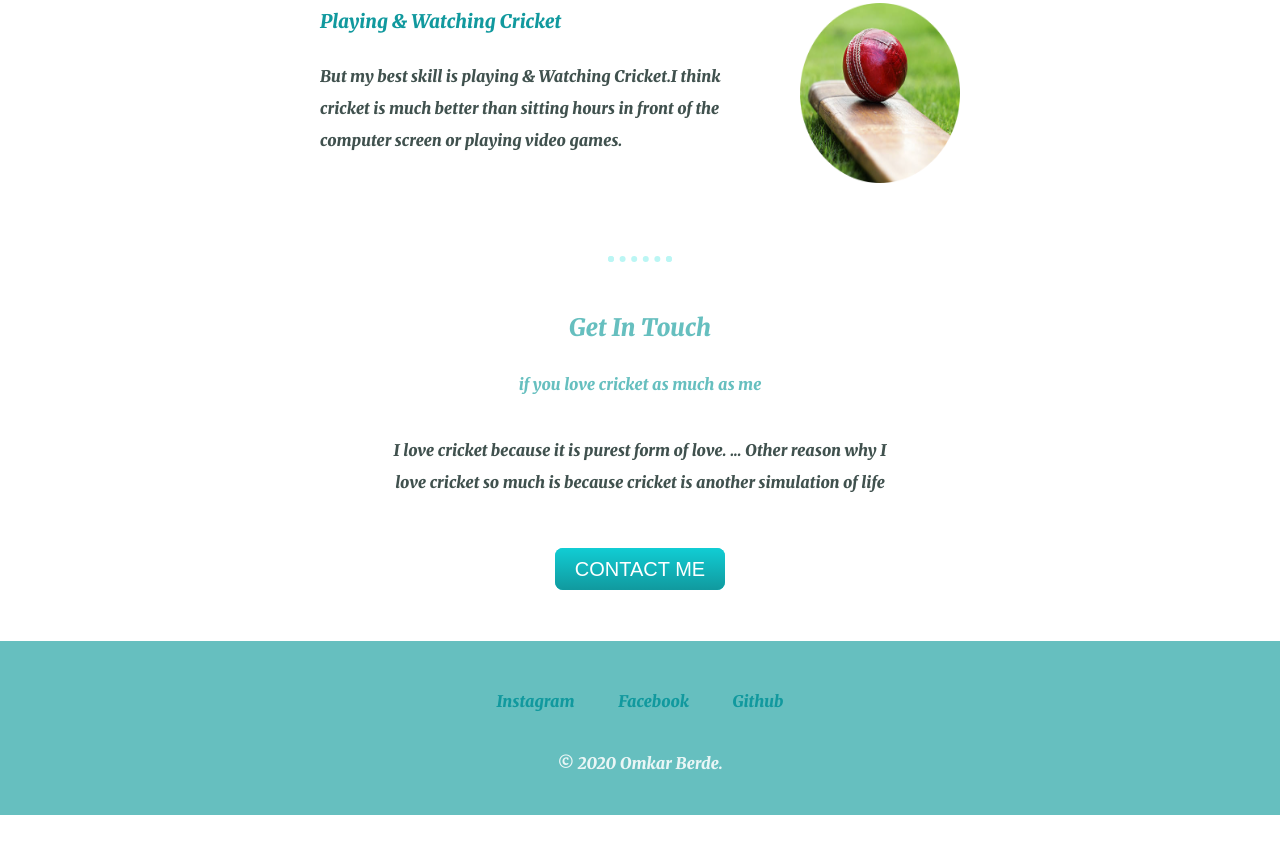
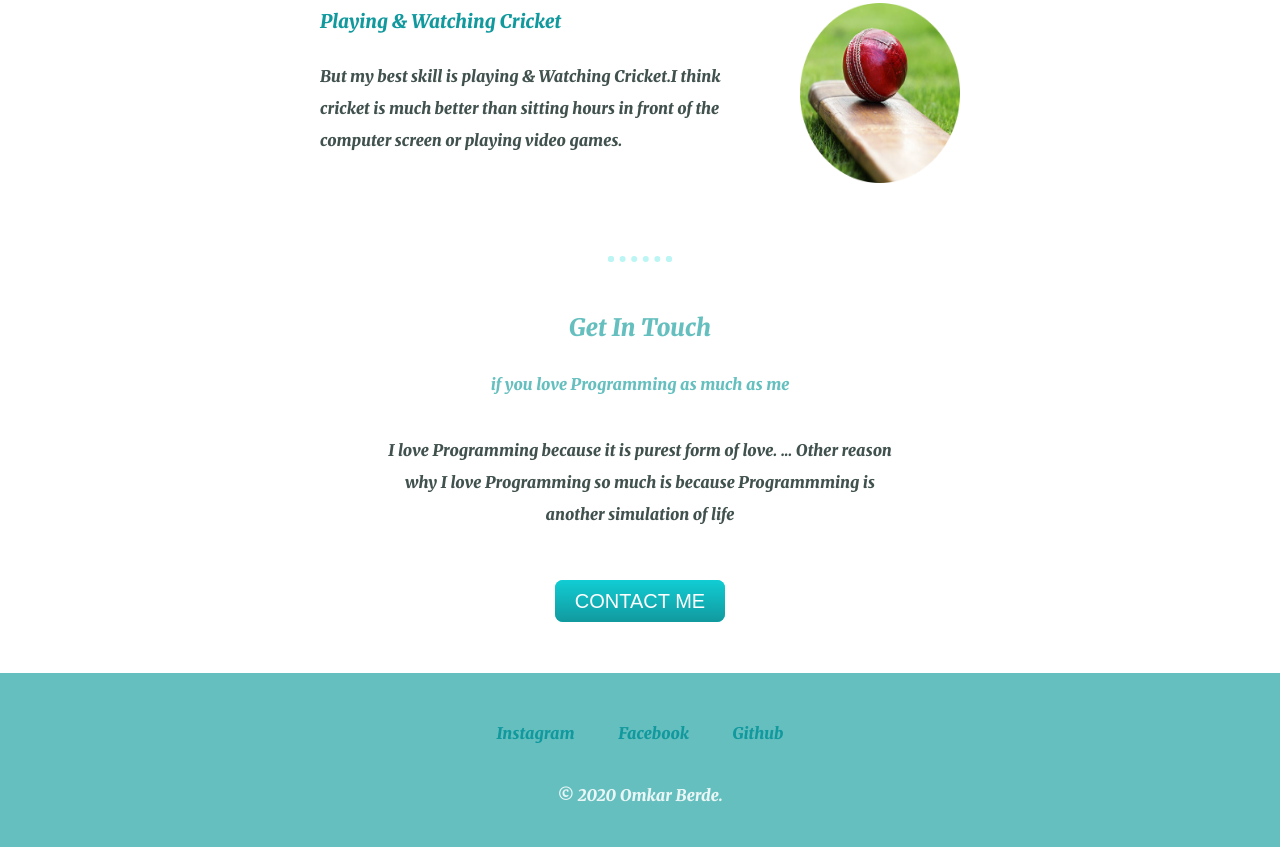
Before and after one commit to Believer08/My-Site, a plain HTML site: page index.html in a window 1280 px wide. Shown: the part 1636-2483 px from the top of the page. Before the commit the page ends 2451 px from the top, so only its background shows below. Drawn offline with Linux system fonts and the light colour scheme.

Commit message:
Update index.html

```diff
--- a/index.html
+++ b/index.html
@@ -41,8 +41,8 @@
     <hr>
     <div class="contact-me">
       <h2>Get In Touch</h3>
-      <h4>if you love cricket as much as me</h4>
-      <p class="con">I love cricket because it is purest form of love. ... Other reason why I love cricket so much is because cricket is another simulation of life</p>
+      <h4>if you love Programming as much as me</h4>
+      <p class="con">I love Programming because it is purest form of love. ... Other reason why I love Programming so much is because Programmming is another simulation of life</p>
       <a class="btn" href="mailto:omkarberde08@email.com">CONTACT ME</a>
     </div>
   </div>
```
